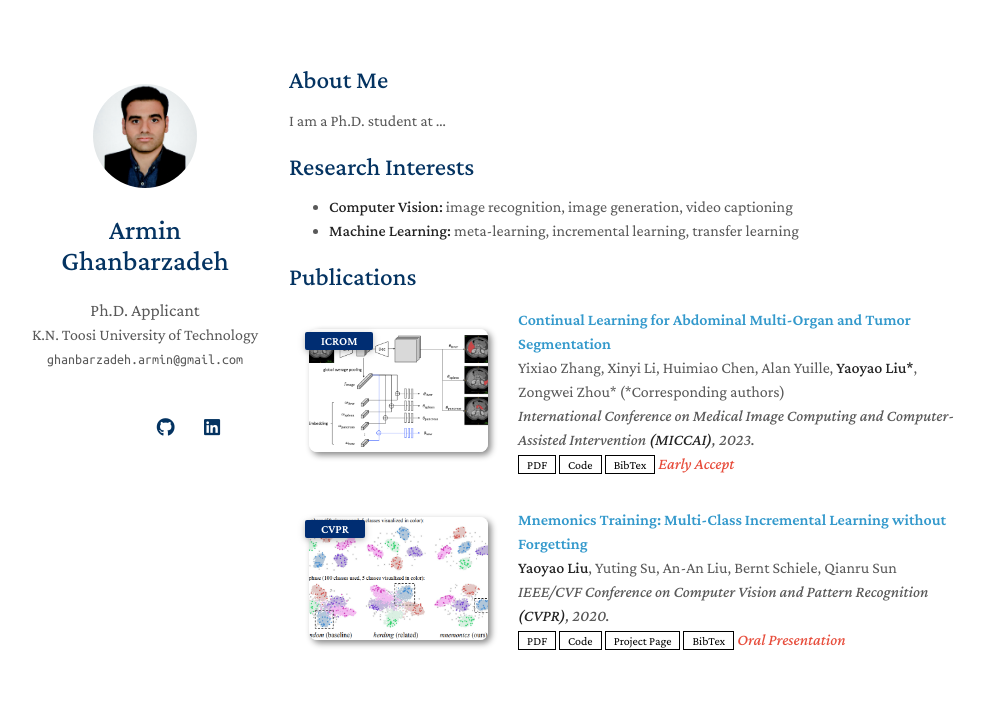
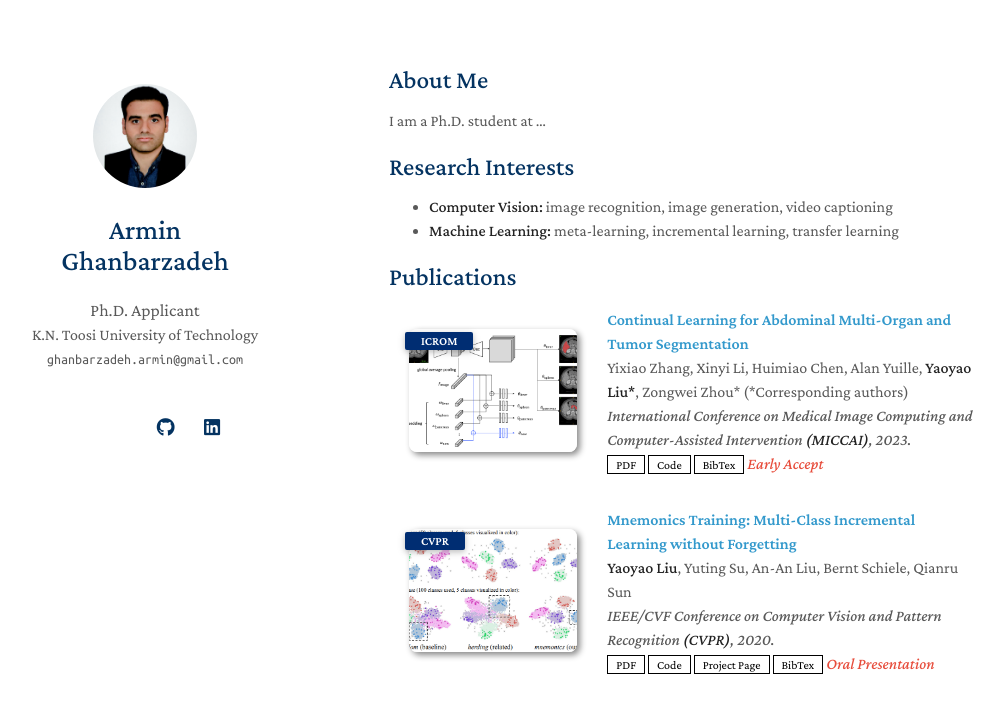
Before and after one commit to ghanbarzadeh/ghanbarzadeh.github.io, a Jekyll site: the page built from index.md, in a window 1280 px wide. Shown: the top 713 px of the page, without its empty margins (131-1135 px from the left). Built offline with Jekyll 4.4.1, drawn with Linux system fonts in a browser that asks for light colours; nearby versions of some CDN libraries; a style sheet for code colours, icons or effects is not loaded; our own code applies the rules of GitHub Pages for plain Markdown files.

Commit message:
Update minimal-light-no-dark-mode.scss

```diff
--- a/_sass/minimal-light-no-dark-mode.scss
+++ b/_sass/minimal-light-no-dark-mode.scss
@@ -353,7 +353,7 @@ header ul a strong {
 }
 
 section {
-  width:700px;
+  width:600px;
   float:right;
   padding-top:4.0em;
   padding-bottom:50px;
```
